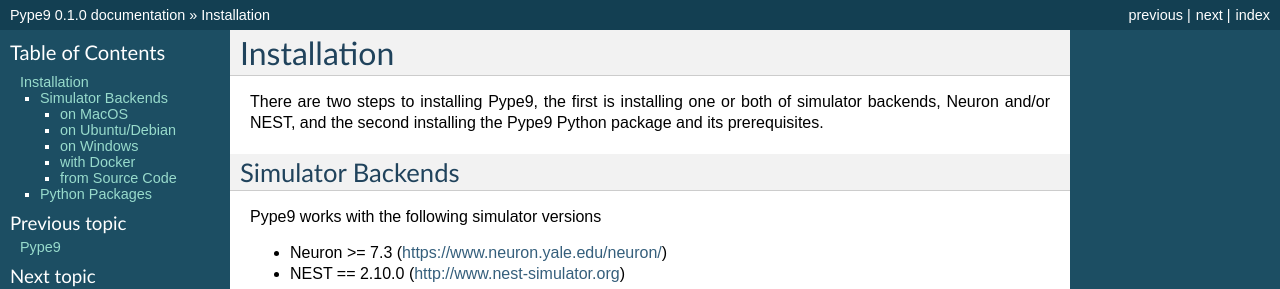
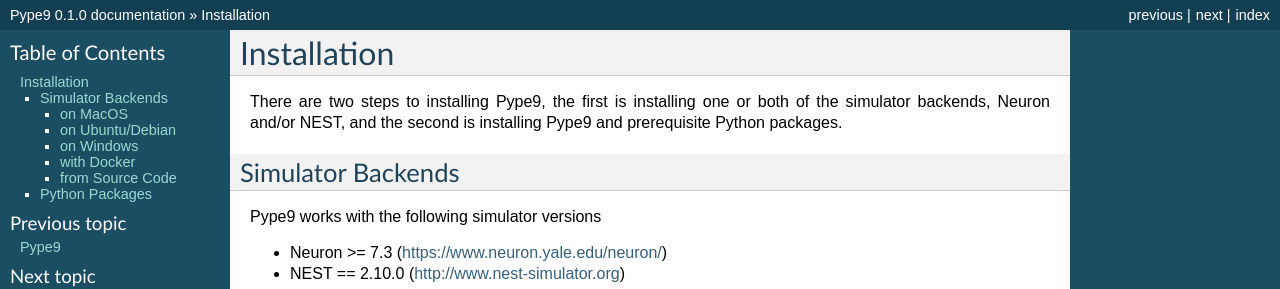
Before and after one commit to NeuralEnsemble/pype9, a Sphinx documentation site: the page built from doc/source/installation.rst, in a window 1280 px wide. Shown: the top 289 px of the page. Built offline with Sphinx 7.4.7, drawn with Linux system fonts in a browser that asks for light colours.

Commit message:
touched up docs

```diff
--- a/doc/source/installation.rst
+++ b/doc/source/installation.rst
@@ -3,8 +3,8 @@
 ============
 
 There are two steps to installing Pype9, the first is installing one or both
-of simulator backends, Neuron and/or NEST, and the second installing the Pype9
-Python package and its prerequisites.
+of the simulator backends, Neuron and/or NEST, and the second is installing
+Pype9 and prerequisite Python packages.
 
 Simulator Backends
 ------------------
```
